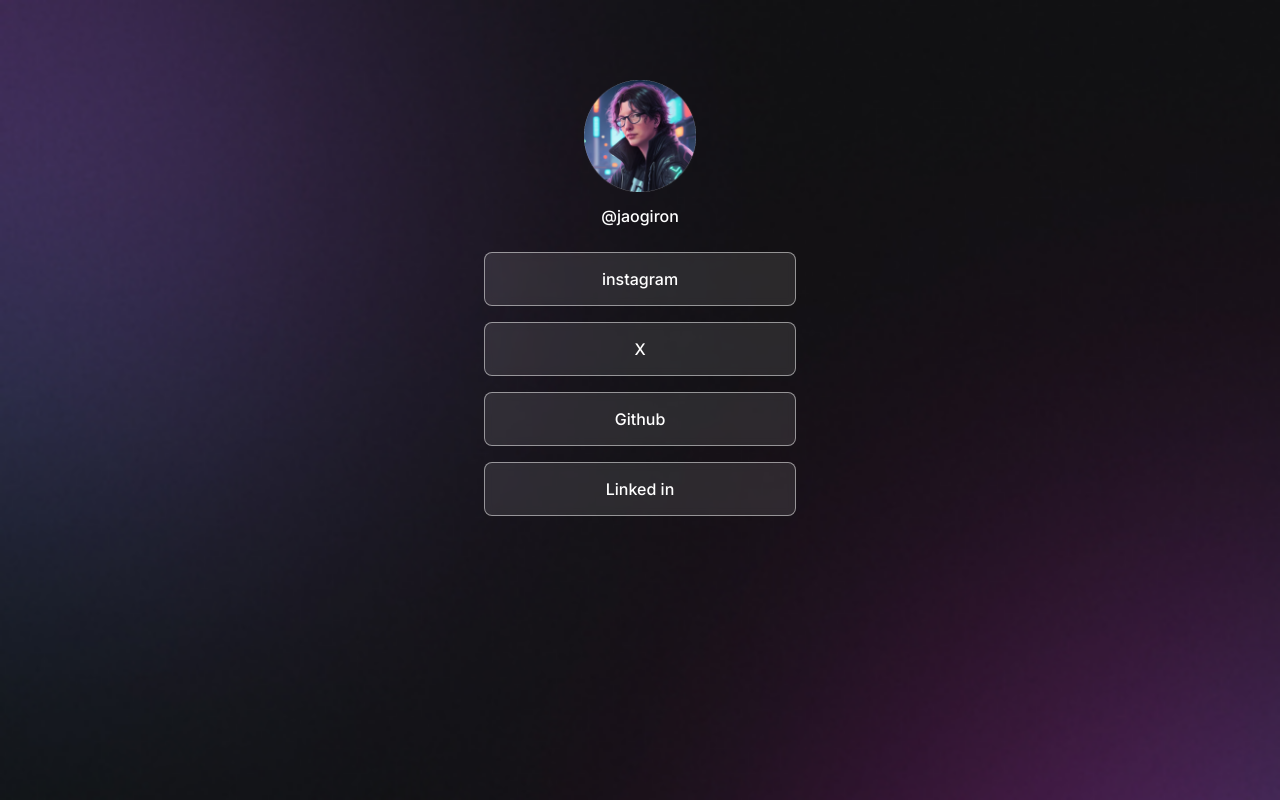
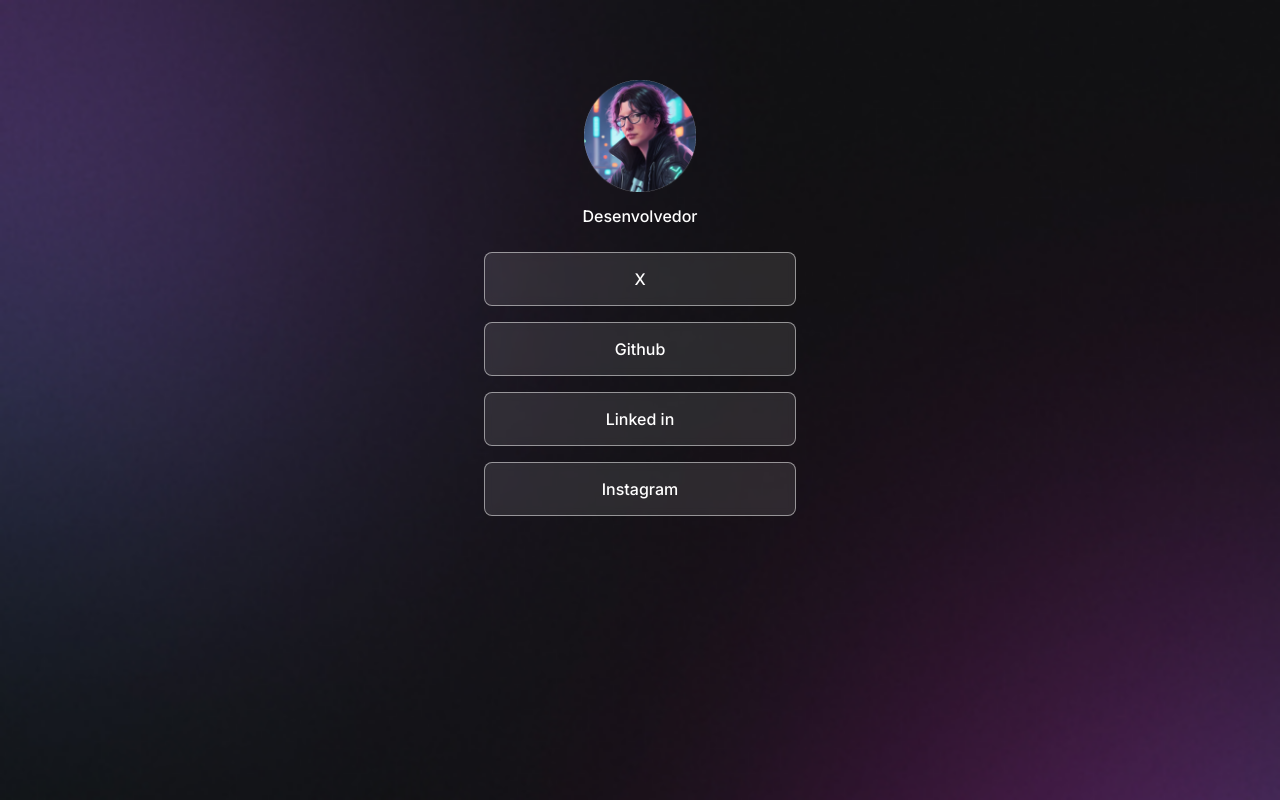
Before and after one commit to Giron-jpg/Dev-Links, a plain HTML site: page VSCode/index.html in a window 1280 px wide. Drawn offline with Linux system fonts and the light colour scheme.

Commit message:
Update index.html

```diff
--- a/VSCode/index.html
+++ b/VSCode/index.html
@@ -18,13 +18,13 @@
       <div id="caixa1">
         <img src="./assets/avatar460.png" alt="Eu ae kkkkj" />
 
-        <p>@jaogiron</p>
+        <p>Desenvolvedor</p>
       </div>
       <ul>
-        <li><a href="https://www.instagram.com/joaogiron/">instagram</a></li>
         <li><a href="https://x.com/Giron_jpg">X</a></li>
         <li><a href="https://github.com/Giron-jpg">Github</a></li>
         <li><a href="https://www.linkedin.com/in/joão-paulo-giron/">Linked in</a></li>
+        <li><a href="https://www.instagram.com/joaogiron/">Instagram</a></li>
       </ul>
 
       <div id="sociallinks"></div>
```
